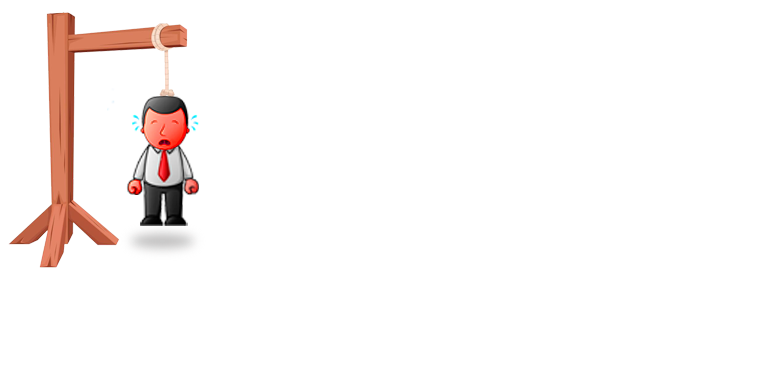
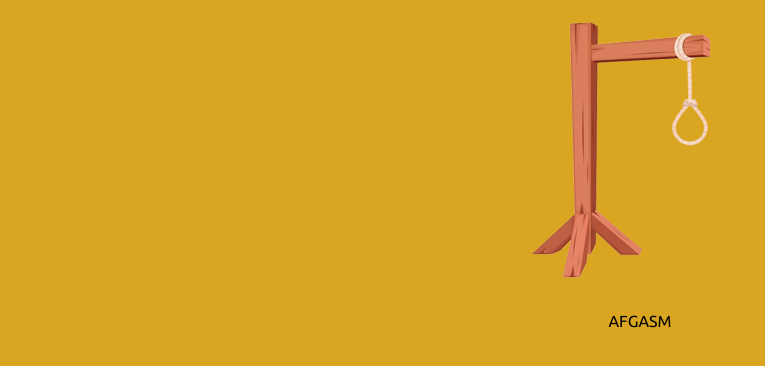
Before and after one commit to arthurstinchi/javascript, a plain HTML site: page jogo-da-forca/index.html in a window 1280 px wide. Shown: the whole page, without its empty margins (0-765 px from the left). Drawn offline with Linux system fonts and the light colour scheme.

Commit message:
adicionando as folhas de estilos

```diff
--- a/jogo-da-forca/assets/style.css
+++ b/jogo-da-forca/assets/style.css
@@ -1,12 +1,39 @@
+@import url('https://fonts.googleapis.com/css2?family=Ubuntu:wght@300;400;500&display=swap');
+
 * {
     padding: 0;
     margin: 0;
     box-sizing: border-box;
 }
 
+body {
+    width: 100vw;
+    height: 90vw;
+    margin-top: 10px;
+    background-color: goldenrod;
+    font-family: 'Ubuntu', sans-serif;
+}
+
+.conteiner {
+    display: flex;
+    justify-content: center;
+    align-items: center;
+    flex-wrap: wrap;
+    flex-direction: column;
+}
+
 #image {
-    background-image: url(../assets/img/forca06.png);
+    background-image: url(../assets/img/forca.png);
     width: 234px;
     height: 272px;
     background-repeat: no-repeat;
 }
+
+#palavra-secreta{
+    display: flex;
+    flex-direction: row;
+    justify-content: center;
+    align-items: center;
+    font-size: 1em;
+    margin-top: 30px;
+}
--- a/jogo-da-forca/index.html
+++ b/jogo-da-forca/index.html
@@ -11,7 +11,14 @@
         <div id="image">
 
         </div>
-
+        <div id="palavra-secreta">
+            <div class="letras">A</div>
+            <div class="letras">F</div>
+            <div class="letras">G</div>
+            <div class="letras">A</div>
+            <div class="letras">S</div>
+            <div class="letras">M</div>
+        </div>
         <div id="teclado">
 
         </div>
```
